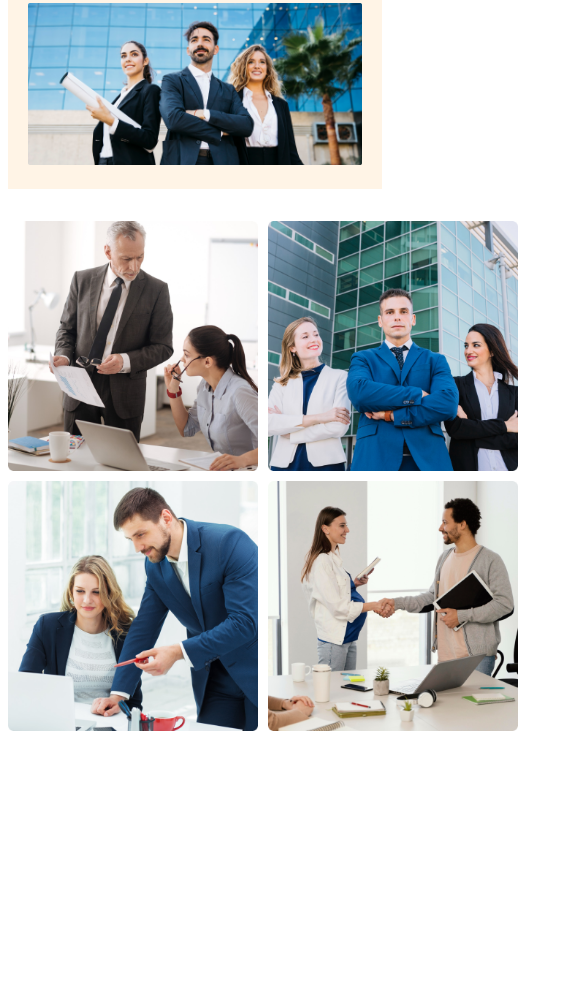
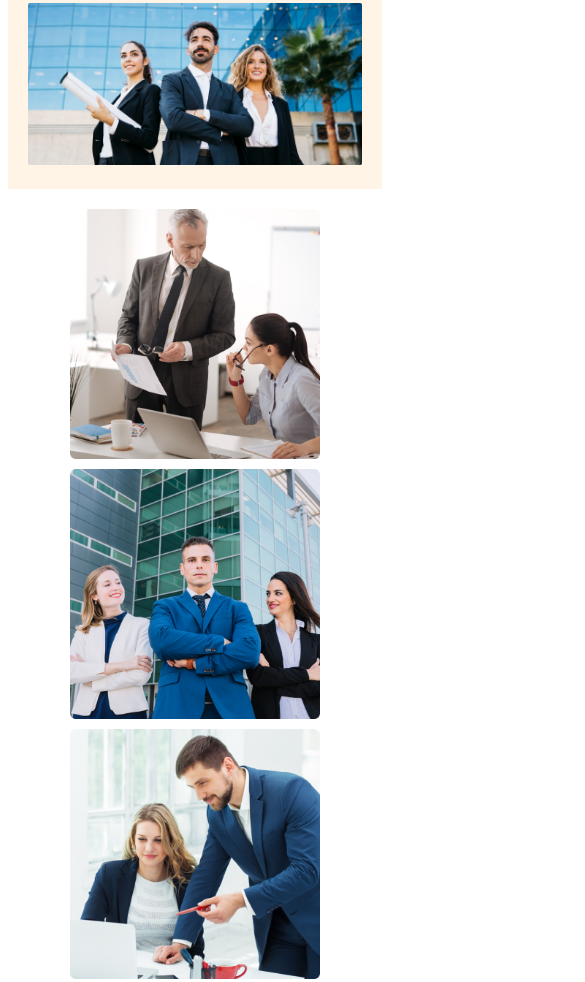
Before and after one commit to mehedi313/3D-architech, a plain HTML site: page index.html in a window 390 px wide. Shown: the part 778-1760 px from the top of the page, 585 px wide, since content can reach past the window. Before the commit the page ends 1529 px from the top, so only its background shows below. Drawn offline with nearby package versions, Linux system fonts and the light colour scheme.

Commit message:
team contain responsive

```diff
--- a/index.html
+++ b/index.html
@@ -41,7 +41,7 @@
             </div>
             <div class="team-text">
                 <h3 class="team-h"><span class="quick-list">Quick list</span><span class="of-our"> of Our</span><span class=" Features"> Features</span></h3>
-                <p class="team-p">There are many variations of passages of Lorem Ipsum available, but the majority have suffered alteration in some form, by injected humour, or randomised words which don't look even</p>
+                <p class="banner-p">There are many variations of passages of Lorem Ipsum available, but the majority have suffered alteration in some form, by injected humour, or randomised words which don't look even</p>
                 <button class="btn-primari">Explore More</button>
             </div>
 
--- a/style/style.css
+++ b/style/style.css
@@ -101,9 +101,13 @@ main{
     header{
         padding: 20px;
     }
-    nav{
+    nav, .container{
         flex-direction: column;
+    }
+    .team-pic{
+        grid-template-columns: 1fr;
     }
 
 
+
 }
```
